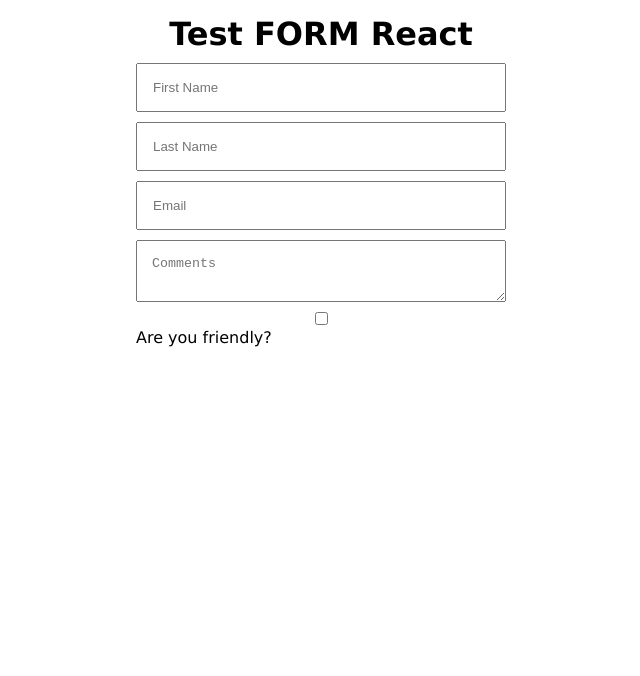
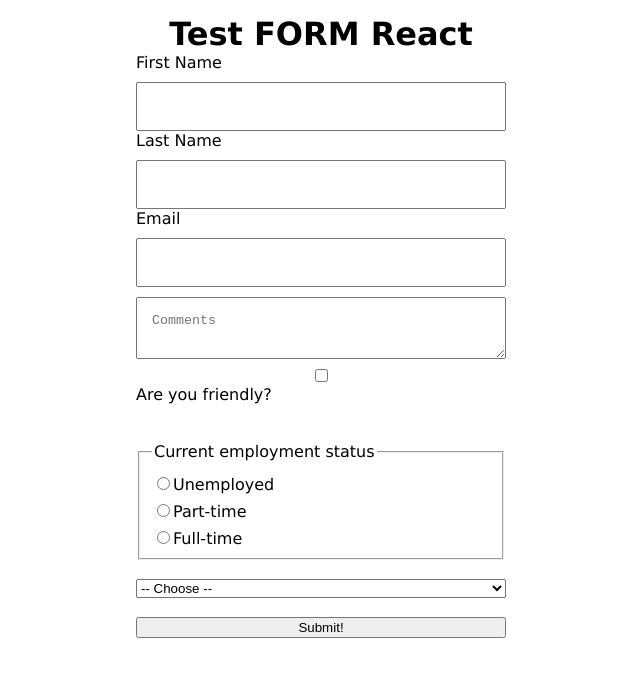
Before and after one commit to mkamaran24/my-react-app, a React (Vite) app: page / in a window 1280 px wide. Shown: the top 676 px of the page, without its empty margins (319-959 px from the left). Built offline with nearby package versions, Linux system fonts and the light colour scheme.

Commit message:
form-submit-done

```diff
--- a/src/App3.jsx
+++ b/src/App3.jsx
@@ -7,8 +7,11 @@ function App3() {
     email: "",
     comments: "",
     isFreindly: true,
+    employment: "",
+    favColor: "",
   });
-  console.log(formData);
+
+  const id = React.useId();
 
   function handleChange(event) {
     const { name, value, type, checked } = event.target;
@@ -19,29 +22,38 @@ function App3() {
       };
     });
   }
+
+  function handleForm(event) {
+    event.preventDefault();
+    console.log("form submited successfully!");
+  }
+
   return (
-    <form>
+    <form onSubmit={handleForm}>
       <h1>Test FORM React</h1>
+      <label htmlFor={id + "-firstname"}>First Name</label>
       <input
         type="text"
-        placeholder="First Name"
         onChange={handleChange}
         name="firstName"
         value={formData.firstName}
+        id={id + "-firstName"}
       />
+      <label htmlFor={id + "-lastname"}>Last Name</label>
       <input
         type="text"
-        placeholder="Last Name"
         onChange={handleChange}
         name="lastName"
         value={formData.lastName}
+        id={id + "-lastname"}
       />
+      <label htmlFor={id + "-email"}>Email</label>
       <input
         type="email"
-        placeholder="Email"
         onChange={handleChange}
         name="email"
         value={formData.email}
+        id={id + "-email"}
       />
       <textarea
         value={formData.comments}
@@ -58,6 +70,61 @@ function App3() {
       />
       <label htmlFor="isFriendly">Are you friendly?</label>
       <br />
+      <br />
+      <fieldset>
+        <legend>Current employment status</legend>
+
+        <input
+          type="radio"
+          id="unemployed"
+          name="employment"
+          value="unemployed"
+          checked={formData.employment === "unemployed"}
+          onChange={handleChange}
+        />
+        <label htmlFor="unemployed">Unemployed</label>
+        <br />
+
+        <input
+          type="radio"
+          id="part-time"
+          name="employment"
+          value="part-time"
+          checked={formData.employment === "part-time"}
+          onChange={handleChange}
+        />
+        <label htmlFor="part-time">Part-time</label>
+        <br />
+
+        <input
+          type="radio"
+          id="full-time"
+          name="employment"
+          value="full-time"
+          checked={formData.employment === "full-time"}
+          onChange={handleChange}
+        />
+        <label htmlFor="full-time">Full-time</label>
+        <br />
+      </fieldset>
+      <br />
+      <select
+        id="favColor"
+        value={formData.favColor}
+        onChange={handleChange}
+        name="favColor"
+      >
+        <option value="">-- Choose --</option>
+        <option value="red">Red</option>
+        <option value="orange">Orange</option>
+        <option value="yellow">Yellow</option>
+        <option value="green">Green</option>
+        <option value="blue">Blue</option>
+        <option value="indigo">Indigo</option>
+        <option value="violet">Violet</option>
+      </select>
+      <br />
+      <button>Submit!</button>
     </form>
   );
 }
```
